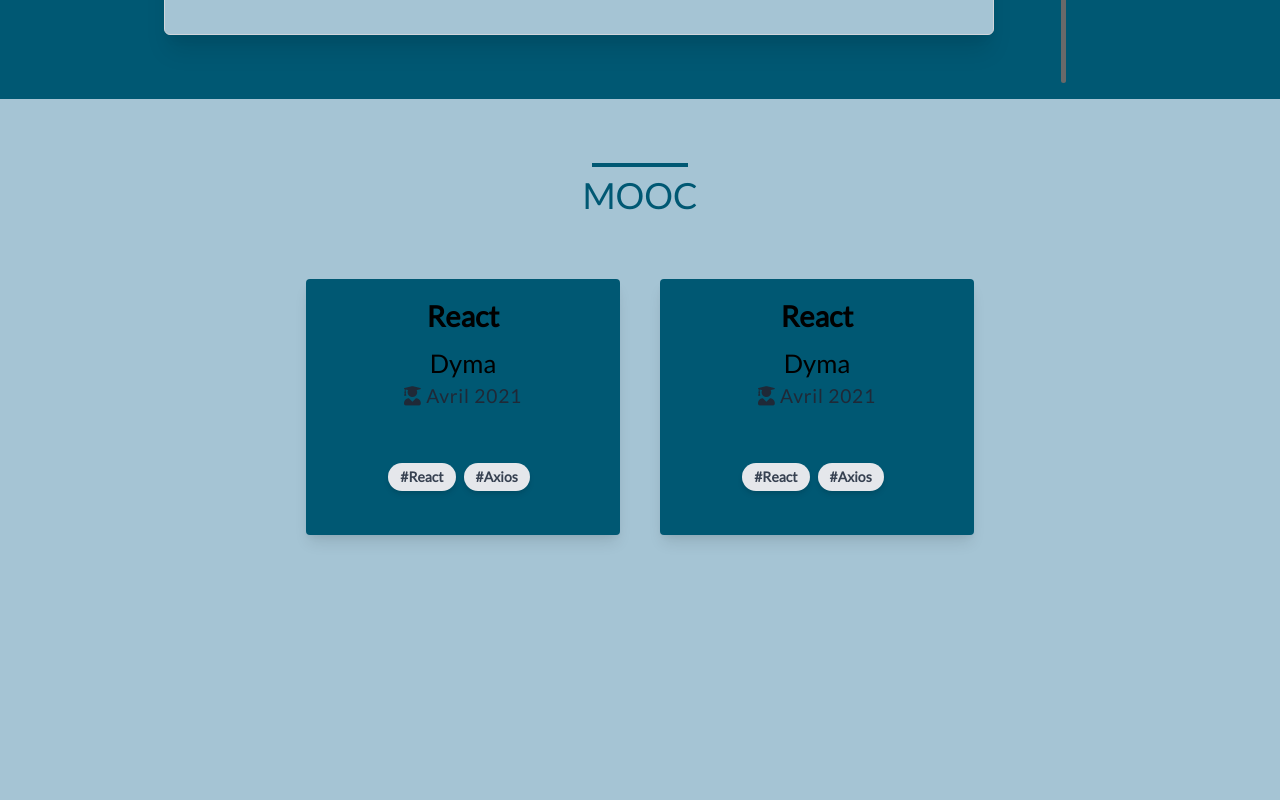
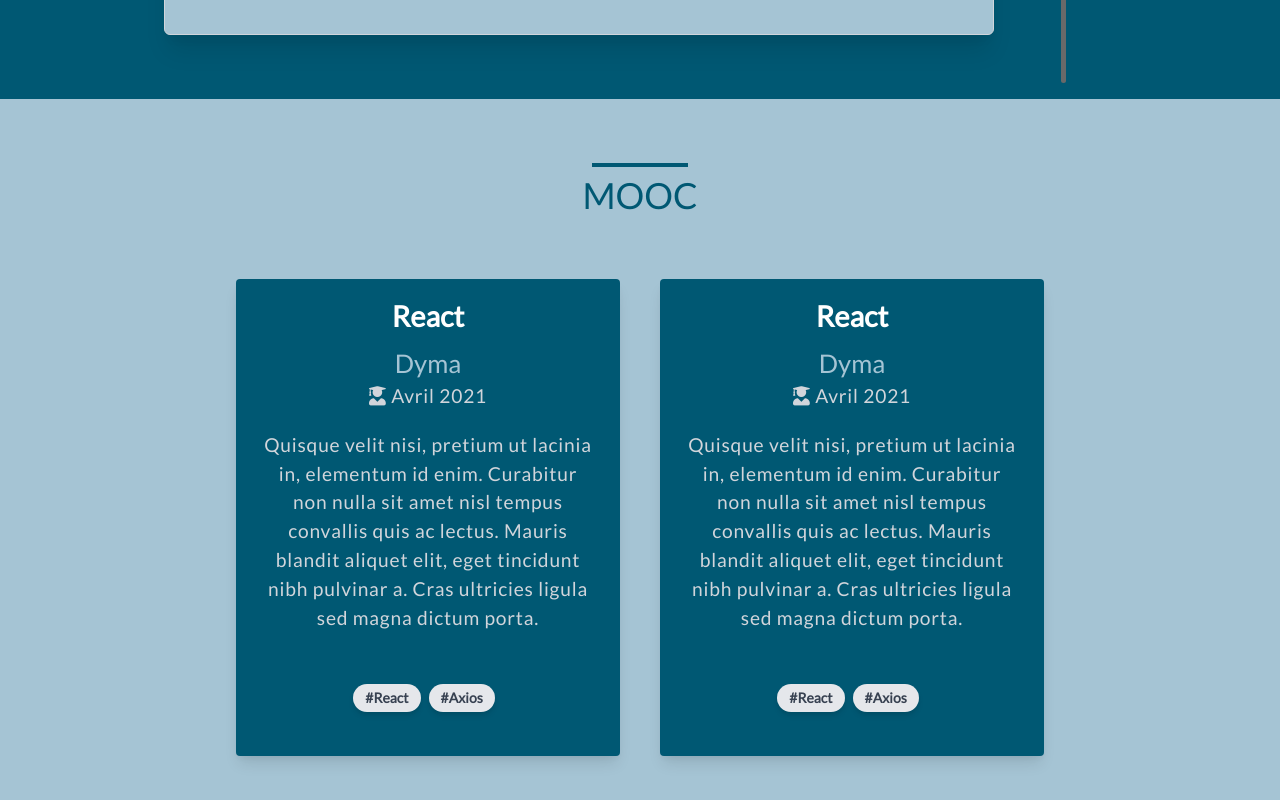
Before and after one commit to julie-desvaux/React_Portfolio, a React (Create React App) app: page / in a window 1280 px wide. Shown: the part 7308-8108 px from the top of the page. Before the commit the page ends 7923 px from the top, so only its background shows below. Built offline with nearby package versions, Linux system fonts and the light colour scheme.

Commit message:
[Mooc]: change css

```diff
--- a/src/Components/Mooc/Mooc.jsx
+++ b/src/Components/Mooc/Mooc.jsx
@@ -3,14 +3,17 @@
 import data from "../../data";
 
 const CardMooc = ({ mooc }) => (
-	<div className="bg-blue max-w-sm rounded overflow-hidden shadow-lg mx-2 md:mx-5 mb-16 w-1/3">
+	<div className="bg-blue max-w-sm rounded overflow-hidden shadow-lg mx-2 md:mx-5 mb-16 w-1/2">
 		<div className="px-6 py-4">
 			<div className="mb-5 ">
-				<h3 className="font-bold" dangerouslySetInnerHTML={{ __html: mooc.title }}></h3>
-				<h4 className="mt-1.5">{mooc.organism}</h4>
-				<p className="text-gray-800">
+				<h3 className="font-bold text-white" dangerouslySetInnerHTML={{ __html: mooc.title }}></h3>
+				<h4 className="mt-1.5 text-lightBlue">{mooc.organism}</h4>
+				<p className="text-gray-300">
 					<i className="fas fa-user-graduate"></i> {mooc.date}
 				</p>
+			</div>
+			<div className="mb-5">
+				<p className="text-gray-300" dangerouslySetInnerHTML={{ __html: mooc.description }}></p>
 			</div>
 		</div>
 		<div className="px-6 pt-4 pb-2">
--- a/src/data.js
+++ b/src/data.js
@@ -107,6 +107,8 @@
 			title: "React",
 			organism: "Dyma",
 			date: "Avril 2021",
+			description:
+				"Quisque velit nisi, pretium ut lacinia in, elementum id enim. Curabitur non nulla sit amet nisl tempus convallis quis ac lectus. Mauris blandit aliquet elit, eget tincidunt nibh pulvinar a. Cras ultricies ligula sed magna dictum porta.",
 			technos: [{ techno: "React" }, { techno: "Axios" }],
 			attestation: "",
 		},
@@ -114,6 +116,8 @@
 			title: "React",
 			organism: "Dyma",
 			date: "Avril 2021",
+			description:
+				"Quisque velit nisi, pretium ut lacinia in, elementum id enim. Curabitur non nulla sit amet nisl tempus convallis quis ac lectus. Mauris blandit aliquet elit, eget tincidunt nibh pulvinar a. Cras ultricies ligula sed magna dictum porta.",
 			technos: [{ techno: "React" }, { techno: "Axios" }],
 			attestation: "",
 		},
```
